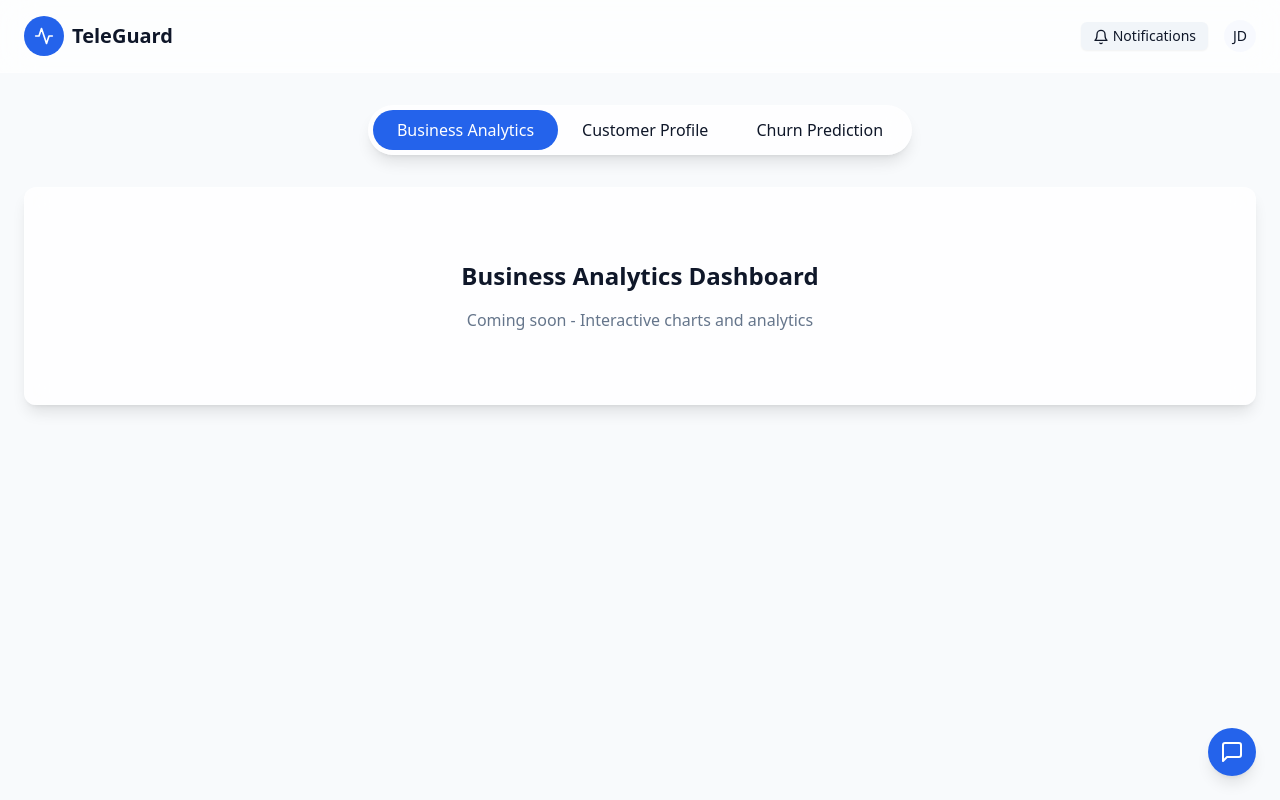
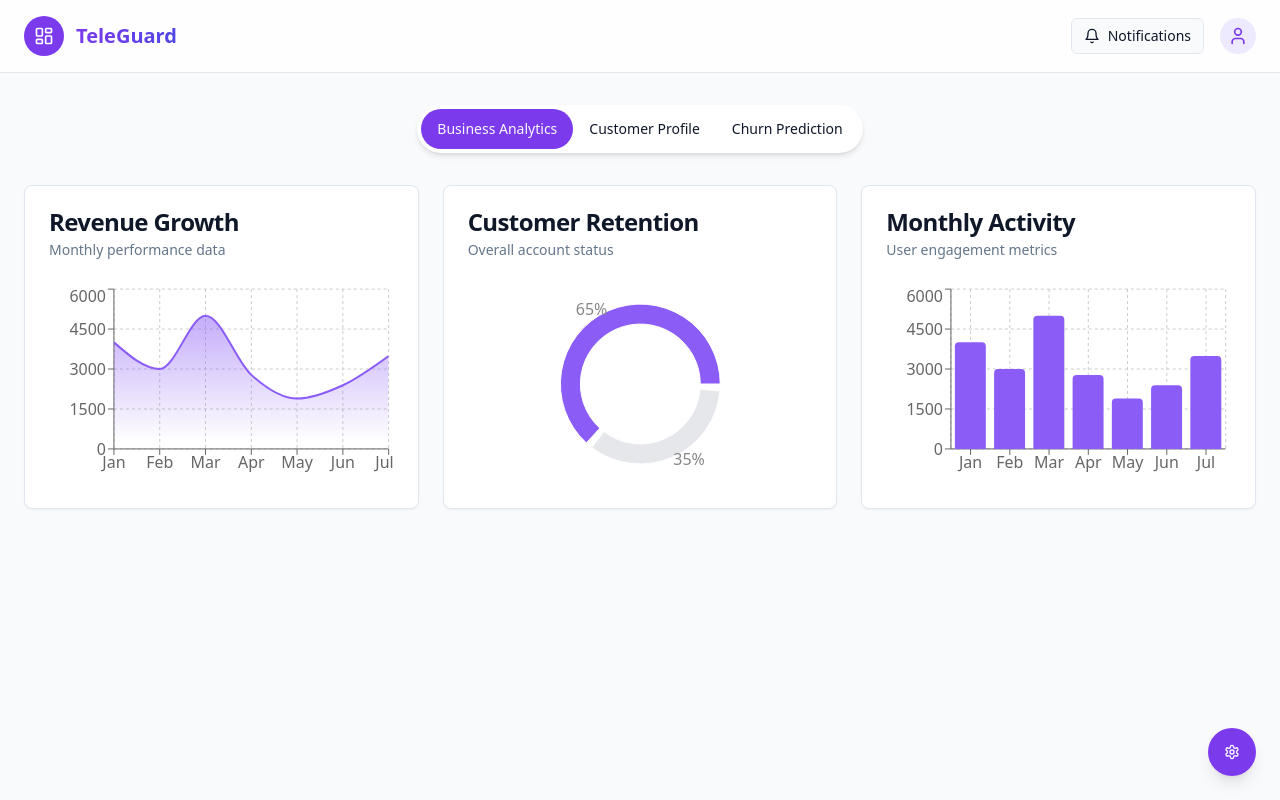
Before and after one commit to BANDENAGASANDEEP/churnwise-insights, a React (Vite) app: page /dashboard in a window 1280 px wide. Built offline with nearby package versions, Linux system fonts and the light colour scheme.

Commit message:
Fix: Resolve errors

```diff
--- a/src/pages/Dashboard.tsx
+++ b/src/pages/Dashboard.tsx
@@ -1,34 +1,74 @@
 
 import { useState } from "react";
 import { motion } from "framer-motion";
+import { Button } from "@/components/ui/button";
+import { Card, CardContent, CardDescription, CardHeader, CardTitle } from "@/components/ui/card";
+import { AreaChart, Area, XAxis, YAxis, CartesianGrid, Tooltip, ResponsiveContainer, BarChart, Bar, PieChart, Pie, Cell } from "recharts";
+import { Bell, LayoutDashboard, User, Settings } from "lucide-react";
+
+// Sample data for charts
+const performanceData = [
+  { month: 'Jan', value: 4000 },
+  { month: 'Feb', value: 3000 },
+  { month: 'Mar', value: 5000 },
+  { month: 'Apr', value: 2780 },
+  { month: 'May', value: 1890 },
+  { month: 'Jun', value: 2390 },
+  { month: 'Jul', value: 3490 },
+];
+
+const customerData = [
+  { name: 'Active', value: 65 },
+  { name: 'Inactive', value: 35 },
+];
+
+const COLORS = ['#8B5CF6', '#E5E7EB'];
 
 const Dashboard = () => {
   const [activeTab, setActiveTab] = useState("business");
 
+  // Animation variants
+  const containerVariants = {
+    hidden: { opacity: 0 },
+    visible: {
+      opacity: 1,
+      transition: {
+        staggerChildren: 0.1
+      }
+    }
+  };
+
+  const itemVariants = {
+    hidden: { y: 20, opacity: 0 },
+    visible: {
+      y: 0,
+      opacity: 1,
+      transition: {
+        type: "spring",
+        stiffness: 100
+      }
+    }
+  };
+
   return (
-    <div className="min-h-screen bg-background">
-      <header className="glass-nav py-4 sticky top-0 z-50">
-        <div className="container mx-auto px-6">
+    <div className="min-h-screen bg-gray-50 dark:bg-gray-900">
+      <header className="sticky top-0 z-50 bg-white/80 dark:bg-gray-800/80 backdrop-blur-md border-b border-gray-200 dark:border-gray-700">
+        <div className="container mx-auto px-6 py-4">
           <div className="flex items-center justify-between">
-            <div className="flex items-center gap-2">
-              <div className="w-10 h-10 rounded-full bg-primary flex items-center justify-center">
-                <svg xmlns="http://www.w3.org/2000/svg" className="h-5 w-5 text-white" viewBox="0 0 24 24" fill="none" stroke="currentColor" strokeWidth="2" strokeLinecap="round" strokeLinejoin="round">
-                  <path d="M22 12h-4l-3 9L9 3l-3 9H2"></path>
-                </svg>
+            <div className="flex items-center gap-3">
+              <div className="w-10 h-10 rounded-full bg-violet-600 flex items-center justify-center">
+                <LayoutDashboard className="h-5 w-5 text-white" />
               </div>
-              <span className="text-xl font-bold text-foreground">TeleGuard</span>
+              <span className="text-xl font-bold bg-gradient-to-r from-violet-600 to-indigo-600 text-transparent bg-clip-text">TeleGuard</span>
             </div>
 
             <div className="flex items-center gap-4">
-              <button className="btn-secondary text-sm px-3 py-1">
-                <svg xmlns="http://www.w3.org/2000/svg" className="h-4 w-4 mr-1 inline" viewBox="0 0 24 24" fill="none" stroke="currentColor" strokeWidth="2" strokeLinecap="round" strokeLinejoin="round">
-                  <path d="M18 8A6 6 0 0 0 6 8c0 7-3 9-3 9h18s-3-2-3-9"></path>
-                  <path d="M13.73 21a2 2 0 0 1-3.46 0"></path>
-                </svg>
-                Notifications
-              </button>
-              <div className="w-8 h-8 rounded-full bg-accent/30 flex items-center justify-center">
-                <span className="text-sm font-medium">JD</span>
+              <Button variant="outline" size="sm" className="flex gap-2">
+                <Bell className="h-4 w-4" />
+                <span className="hidden sm:inline">Notifications</span>
+              </Button>
+              <div className="w-9 h-9 rounded-full bg-violet-100 dark:bg-violet-900 flex items-center justify-center">
+                <User className="h-5 w-5 text-violet-600 dark:text-violet-300" />
               </div>
             </div>
           </div>
@@ -37,65 +77,236 @@ const Dashboard = () => {
 
       <main className="container mx-auto px-6 py-8">
         <div className="flex justify-center mb-8">
-          <div className="glass-card rounded-full p-1 inline-flex">
-            <button
-              className={`px-6 py-2 rounded-full transition-all ${activeTab === 'business' ? 'bg-primary text-white' : 'hover:bg-background/50'}`}
+          <div className="bg-white dark:bg-gray-800 rounded-full p-1 inline-flex shadow-md">
+            <Button
+              variant={activeTab === 'business' ? "default" : "ghost"}
+              className={`rounded-full ${activeTab === 'business' ? 'bg-violet-600 hover:bg-violet-700' : ''}`}
               onClick={() => setActiveTab('business')}
             >
               Business Analytics
-            </button>
-            <button
-              className={`px-6 py-2 rounded-full transition-all ${activeTab === 'customer' ? 'bg-primary text-white' : 'hover:bg-background/50'}`}
+            </Button>
+            <Button
+              variant={activeTab === 'customer' ? "default" : "ghost"}
+              className={`rounded-full ${activeTab === 'customer' ? 'bg-violet-600 hover:bg-violet-700' : ''}`}
               onClick={() => setActiveTab('customer')}
             >
               Customer Profile
-            </button>
-            <button
-              className={`px-6 py-2 rounded-full transition-all ${activeTab === 'prediction' ? 'bg-primary text-white' : 'hover:bg-background/50'}`}
+            </Button>
+            <Button
+              variant={activeTab === 'prediction' ? "default" : "ghost"}
+              className={`rounded-full ${activeTab === 'prediction' ? 'bg-violet-600 hover:bg-violet-700' : ''}`}
               onClick={() => setActiveTab('prediction')}
             >
               Churn Prediction
-            </button>
+            </Button>
           </div>
         </div>
 
+        {activeTab === 'business' && (
           <motion.div
-          key={activeTab}
+            initial="hidden"
+            animate="visible"
+            variants={containerVariants}
+            className="grid grid-cols-1 md:grid-cols-2 lg:grid-cols-3 gap-6"
+          >
+            <motion.div variants={itemVariants}>
+              <Card>
+                <CardHeader>
+                  <CardTitle>Revenue Growth</CardTitle>
+                  <CardDescription>Monthly performance data</CardDescription>
+                </CardHeader>
+                <CardContent>
+                  <div className="h-[200px]">
+                    <ResponsiveContainer width="100%" height="100%">
+                      <AreaChart data={performanceData}>
+                        <CartesianGrid strokeDasharray="3 3" />
+                        <XAxis dataKey="month" />
+                        <YAxis />
+                        <Tooltip
+                          formatter={(value) => [`$${value}`, 'Revenue']}
+                          contentStyle={{
+                            backgroundColor: 'rgba(255, 255, 255, 0.9)',
+                            borderRadius: '8px',
+                            border: '1px solid #e2e8f0'
+                          }}
+                        />
+                        <Area
+                          type="monotone"
+                          dataKey="value"
+                          stroke="#8B5CF6"
+                          fill="url(#colorGradient)"
+                          strokeWidth={2}
+                        />
+                        <defs>
+                          <linearGradient id="colorGradient" x1="0" y1="0" x2="0" y2="1">
+                            <stop offset="5%" stopColor="#8B5CF6" stopOpacity={0.8}/>
+                            <stop offset="95%" stopColor="#8B5CF6" stopOpacity={0}/>
+                          </linearGradient>
+                        </defs>
+                      </AreaChart>
+                    </ResponsiveContainer>
+                  </div>
+                </CardContent>
+              </Card>
+            </motion.div>
+
+            <motion.div variants={itemVariants}>
+              <Card>
+                <CardHeader>
+                  <CardTitle>Customer Retention</CardTitle>
+                  <CardDescription>Overall account status</CardDescription>
+                </CardHeader>
+                <CardContent className="flex justify-center">
+                  <div className="h-[200px] w-full">
+                    <ResponsiveContainer width="100%" height="100%">
+                      <PieChart>
+                        <Pie
+                          data={customerData}
+                          cx="50%"
+                          cy="50%"
+                          innerRadius={60}
+                          outerRadius={80}
+                          paddingAngle={5}
+                          dataKey="value"
+                          labelLine={false}
+                          label={({ cx, cy, midAngle, innerRadius, outerRadius, percent }) => {
+                            const radius = innerRadius + (outerRadius - innerRadius) * 1.1;
+                            const x = cx + radius * Math.cos(-midAngle * Math.PI / 180);
+                            const y = cy + radius * Math.sin(-midAngle * Math.PI / 180);
+                            return (
+                              <text
+                                x={x}
+                                y={y}
+                                fill="#888888"
+                                textAnchor={x > cx ? 'start' : 'end'}
+                                dominantBaseline="central"
+                              >
+                                {`${(percent * 100).toFixed(0)}%`}
+                              </text>
+                            );
+                          }}
+                        >
+                          {customerData.map((entry, index) => (
+                            <Cell key={`cell-${index}`} fill={COLORS[index % COLORS.length]} />
+                          ))}
+                        </Pie>
+                        <Tooltip
+                          formatter={(value) => [`${value}%`, 'Percentage']}
+                          contentStyle={{
+                            backgroundColor: 'rgba(255, 255, 255, 0.9)',
+                            borderRadius: '8px',
+                            border: '1px solid #e2e8f0'
+                          }}
+                        />
+                      </PieChart>
+                    </ResponsiveContainer>
+                  </div>
+                </CardContent>
+              </Card>
+            </motion.div>
+
+            <motion.div variants={itemVariants} className="md:col-span-2 lg:col-span-1">
+              <Card>
+                <CardHeader>
+                  <CardTitle>Monthly Activity</CardTitle>
+                  <CardDescription>User engagement metrics</CardDescription>
+                </CardHeader>
+                <CardContent>
+                  <div className="h-[200px]">
+                    <ResponsiveContainer width="100%" height="100%">
+                      <BarChart data={performanceData}>
+                        <CartesianGrid strokeDasharray="3 3" />
+                        <XAxis dataKey="month" />
+                        <YAxis />
+                        <Tooltip
+                          formatter={(value) => [`${value}`, 'Active Users']}
+                          contentStyle={{
+                            backgroundColor: 'rgba(255, 255, 255, 0.9)',
+                            borderRadius: '8px',
+                            border: '1px solid #e2e8f0'
+                          }}
+                        />
+                        <Bar
+                          dataKey="value"
+                          fill="#8B5CF6"
+                          radius={[4, 4, 0, 0]}
+                          animationDuration={1500}
+                        />
+                      </BarChart>
+                    </ResponsiveContainer>
+                  </div>
+                </CardContent>
+              </Card>
+            </motion.div>
+          </motion.div>
+        )}
+
+        {activeTab === 'customer' && (
+          <motion.div
             initial={{ opacity: 0, y: 10 }}
             animate={{ opacity: 1, y: 0 }}
             exit={{ opacity: 0, y: -10 }}
             transition={{ duration: 0.3 }}
-          className="glass-card p-6 rounded-xl shadow-lg"
+            className="bg-white dark:bg-gray-800 p-6 rounded-xl shadow-lg"
           >
-          {activeTab === 'business' && (
-            <div className="text-center py-12">
-              <h2 className="text-2xl font-bold mb-4">Business Analytics Dashboard</h2>
-              <p className="text-muted-foreground">Coming soon - Interactive charts and analytics</p>
+            <div className="text-center py-6">
+              <h2 className="text-2xl font-bold mb-4 text-gray-800 dark:text-white">Customer Profile Analytics</h2>
+              <p className="text-gray-600 dark:text-gray-300 max-w-2xl mx-auto">
+                Detailed customer segmentation and behavior analysis coming soon. This dashboard will provide insights on customer demographics, activity patterns, and churn risk factors.
+              </p>
+              <div className="mt-10 flex justify-center">
+                <div className="animate-pulse flex space-x-4 p-6 max-w-lg w-full">
+                  <div className="flex-1 space-y-6 py-1">
+                    <div className="h-2 bg-violet-200 dark:bg-violet-700 rounded w-3/4"></div>
+                    <div className="space-y-3">
+                      <div className="grid grid-cols-3 gap-4">
+                        <div className="h-2 bg-violet-200 dark:bg-violet-700 rounded col-span-2"></div>
+                        <div className="h-2 bg-violet-200 dark:bg-violet-700 rounded col-span-1"></div>
                       </div>
-          )}
-
-          {activeTab === 'customer' && (
-            <div className="text-center py-12">
-              <h2 className="text-2xl font-bold mb-4">Customer Profile</h2>
-              <p className="text-muted-foreground">Coming soon - Customer details and churn analysis</p>
+                      <div className="h-2 bg-violet-200 dark:bg-violet-700 rounded"></div>
                     </div>
+                  </div>
+                </div>
+              </div>
+            </div>
+          </motion.div>
         )}
 
         {activeTab === 'prediction' && (
-            <div className="text-center py-12">
-              <h2 className="text-2xl font-bold mb-4">Churn Prediction</h2>
-              <p className="text-muted-foreground">Coming soon - Prediction models for new entries</p>
+          <motion.div
+            initial={{ opacity: 0, y: 10 }}
+            animate={{ opacity: 1, y: 0 }}
+            exit={{ opacity: 0, y: -10 }}
+            transition={{ duration: 0.3 }}
+            className="bg-white dark:bg-gray-800 p-6 rounded-xl shadow-lg"
+          >
+            <div className="text-center py-6">
+              <h2 className="text-2xl font-bold mb-4 text-gray-800 dark:text-white">Churn Prediction Model</h2>
+              <p className="text-gray-600 dark:text-gray-300 max-w-2xl mx-auto">
+                Advanced AI-powered churn prediction coming soon. This feature will help you identify customers at risk of churning before they leave, enabling proactive retention strategies.
+              </p>
+              <div className="mt-10 grid grid-cols-1 md:grid-cols-3 gap-6">
+                {[1, 2, 3].map((item) => (
+                  <div key={item} className="bg-gray-50 dark:bg-gray-700 p-4 rounded-lg border border-gray-200 dark:border-gray-600">
+                    <div className="animate-pulse space-y-4">
+                      <div className="h-20 bg-violet-200 dark:bg-violet-800 rounded"></div>
+                      <div className="space-y-2">
+                        <div className="h-2 bg-violet-200 dark:bg-violet-700 rounded"></div>
+                        <div className="h-2 bg-violet-200 dark:bg-violet-700 rounded w-5/6"></div>
                       </div>
+                    </div>
+                  </div>
+                ))}
+              </div>
+            </div>
+          </motion.div>
         )}
-        </motion.div>
       </main>
 
       <div className="fixed bottom-6 right-6">
-        <button className="w-12 h-12 rounded-full bg-primary text-white flex items-center justify-center shadow-lg hover:bg-primary/90 transition-colors">
-          <svg xmlns="http://www.w3.org/2000/svg" className="h-6 w-6" viewBox="0 0 24 24" fill="none" stroke="currentColor" strokeWidth="2" strokeLinecap="round" strokeLinejoin="round">
-            <path d="M21 15a2 2 0 0 1-2 2H7l-4 4V5a2 2 0 0 1 2-2h14a2 2 0 0 1 2 2z"></path>
-          </svg>
-        </button>
+        <Button className="rounded-full h-12 w-12 p-0 shadow-lg bg-violet-600 hover:bg-violet-700">
+          <Settings className="h-5 w-5" />
+        </Button>
       </div>
     </div>
   );
```
Lines whose indentation alone changed are shown as unchanged.
